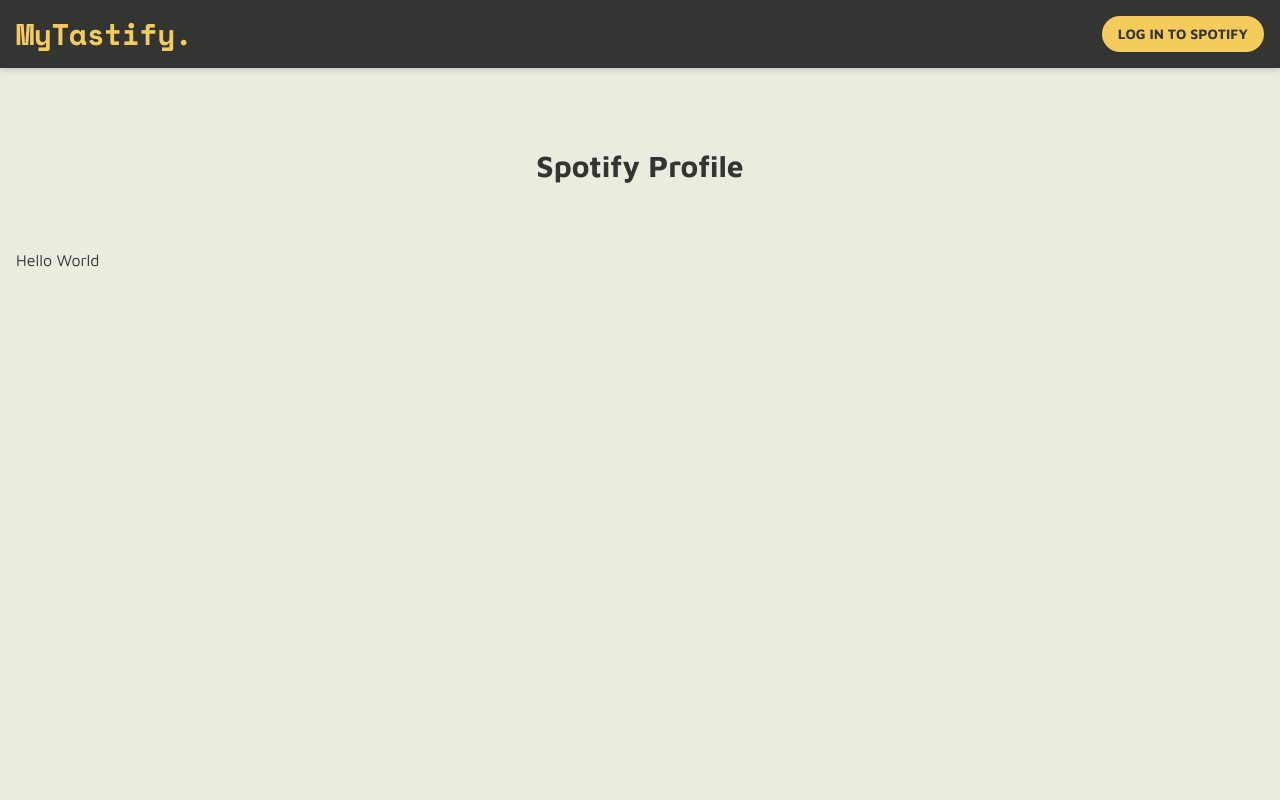
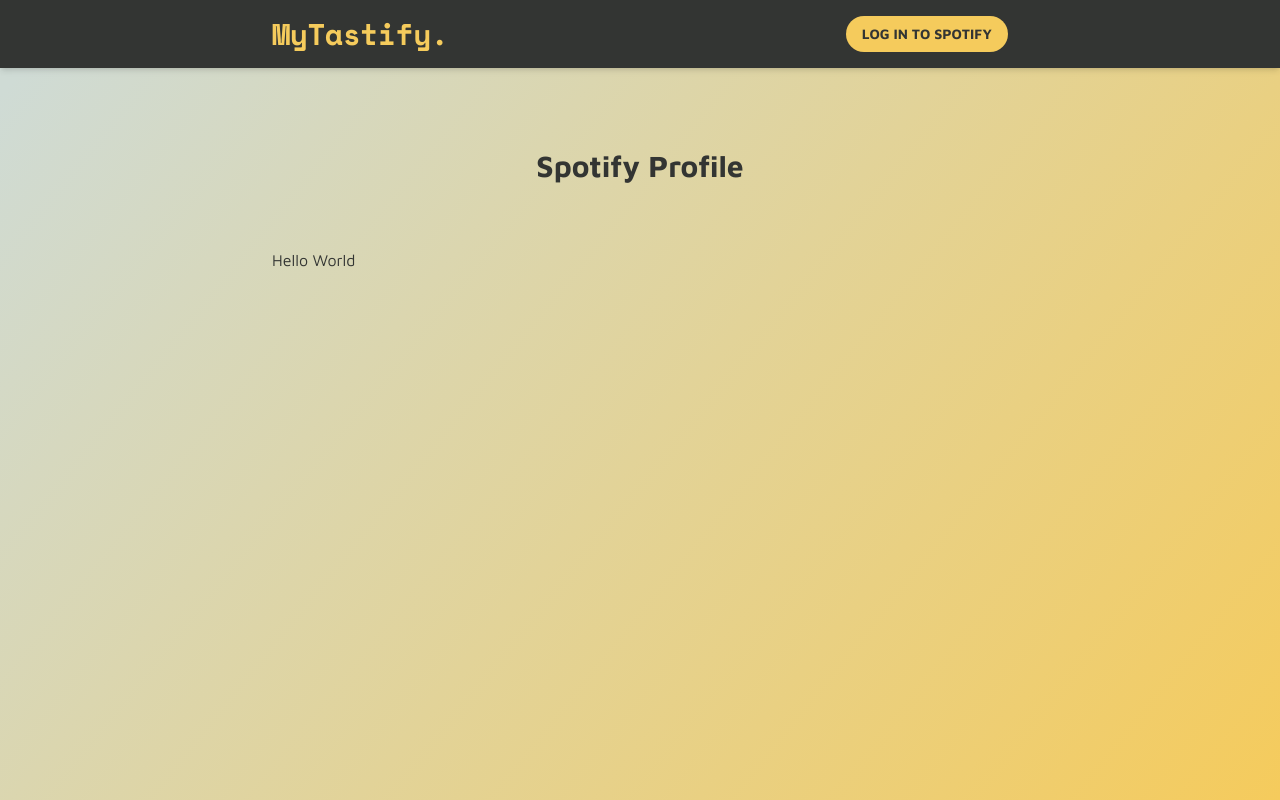
Before and after one commit to prmzk/nuxt_spotify_profile, a Nuxt app: page / in a window 1280 px wide. Built offline with nearby package versions, Linux system fonts and the light colour scheme.

Commit message:
update bg and container size

```diff
--- a/assets/css/main.css
+++ b/assets/css/main.css
@@ -8,7 +8,7 @@
 
 body {
   min-height: 100dvh;
-  background-color: #e8eddf;
+  background: linear-gradient(129deg, rgba(207, 219, 213, 1) 4%, #f5cb5c 100%);
 }
 
 * {
--- a/tailwind.config.ts
+++ b/tailwind.config.ts
@@ -16,6 +16,14 @@ module.exports = {
       black: "#333533",
       blacker: "#242423",
     },
+    container: {
+      screens: {
+        DEFAULT: "768px",
+        lg: "768px",
+        xl: "768px",
+        "2xl": "768px",
+      },
+    },
     extend: {
       fontFamily: {
         space: ['"Space Mono"', ...defaultTheme.fontFamily.sans],
```
